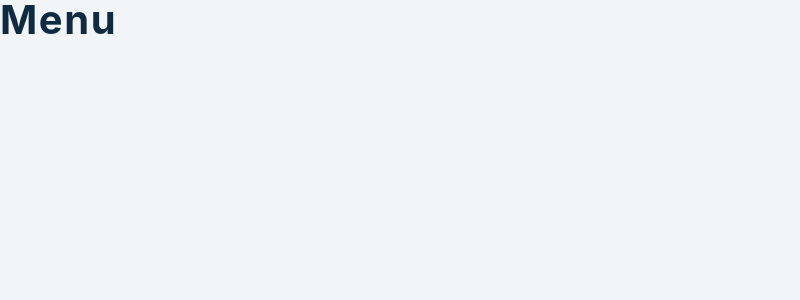
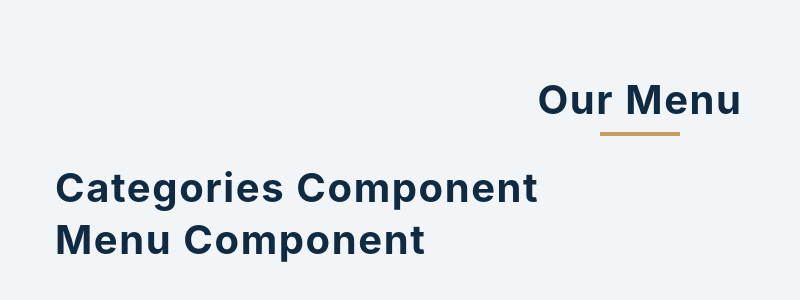
Before and after one commit to philliperod/react_menu, a React (Create React App) app: page / in a window 1280 px wide. Shown: the top 300 px of the page, without its empty margins (0-800 px from the left). Built offline with nearby package versions, Linux system fonts and the light colour scheme.

Commit message:
created two useState hooks - one for each prop in the data object and one specific for the categories prop; structured jsx

```diff
--- a/src/App.js
+++ b/src/App.js
@@ -4,7 +4,26 @@
 import items from './data';
 
 function App() {
-  return <h2>Menu</h2>;
+  const [menuItems, setMenuItems] = useState(items);
+  const [category, setCategory] = useState([]);
+
+  return (
+    <main>
+      <section className="menu section">
+        <div className="title">
+          <h2>Our Menu</h2>
+          <div className="underline"></div>
+        </div>
+        <Categories />
+        <Menu items={menuItems} />
+      </section>
+    </main>
+  );
 }
 
 export default App;
+
+// 1) need to create two useState hooks - one for each properties of the data object and one for the property categories
+// the default value for the first hook will be the props from the data object
+// the default value for the second hook will be an empty array
+// 2) structured your jsx
```
